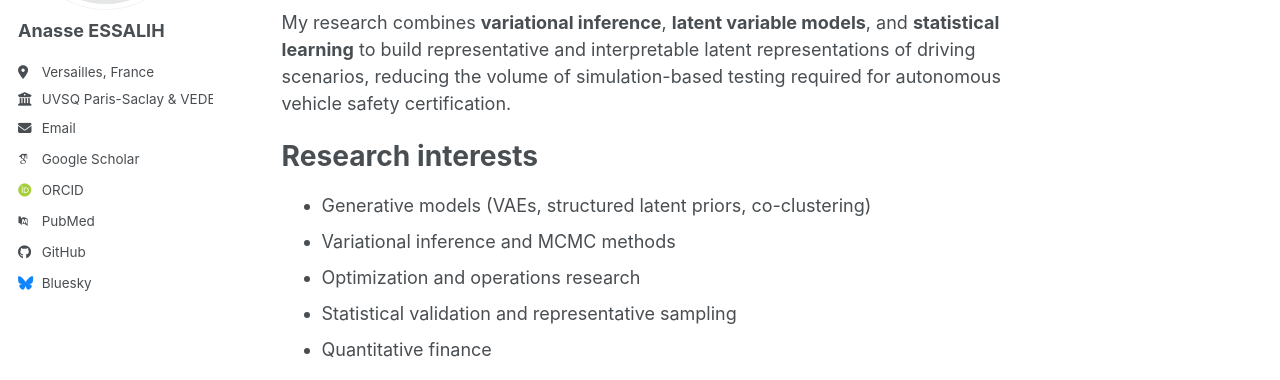
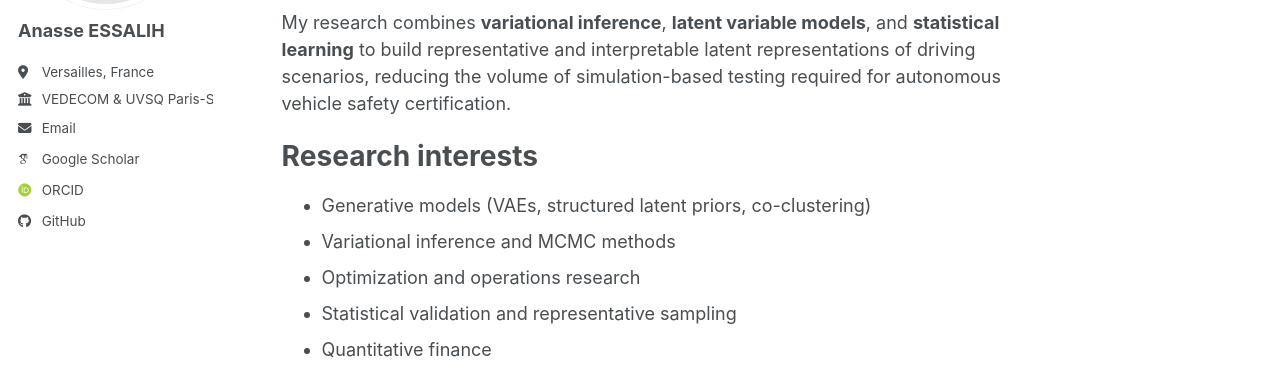
Before and after one commit to essalihanasse/essalihanasse.github.io, a Jekyll site: the page built from _pages/about.md, in a window 1280 px wide. Shown: the part 266-646 px from the top of the page. Built offline with Jekyll 4.4.1, drawn with Linux system fonts in a browser that asks for light colours; some web fonts are replaced; a script bundle is joined from its source files by our own code; library files that are not in the unit come from our copies; some of the changed lines change nothing that is shown.

Commit message:
Modify employer and update social media links
Updated employer and social media links in the configuration file.

```diff
--- a/_config.yml
+++ b/_config.yml
@@ -28,25 +28,26 @@
   pronouns         : # example: "she/her"
   bio              : ""
   location         : "Versailles, France"
-  employer         : "UVSQ Paris-Saclay & VEDECOM"
+  employer         : "VEDECOM & UVSQ Paris-Saclay"
   uri              : # URL
   email            : "anasse.essalih@vedecom.fr"
 
   # Academic websites
   academia         : # URL
   arxiv            : # URL - Update with the correct link to your profile
-  googlescholar    : "https://scholar.google.com/citations?user=PS_CX0AAAAAJ"
+  googlescholar    : "https://scholar.google.com/citations?user=3HCBhAcAAAAJ&hl=fr"
   inspire-hep      : # URL
   impactstory      : # URL
   orcid            : "https://orcid.org/0009-0003-8637-3333"
   semantic         : # URL
   ssrn             : # URL
-  pubmed           : "https://www.ncbi.nlm.nih.gov/pubmed/?term=john+snow"
+  pubmed           : # URL
   researchgate     : # URL
   scopus           : # URL
   zotero           : # URL
+  hal              : "https://hal.science/search/index/?q=%2A&authIdHal_s=essalih-anasse"
 
-
+  cvhal:             "https://cv.hal.science/essalih-anasse"
   # Repositories and software development
   bitbucket        : # Username - Update with your username on the site
   codepen          : # Username
@@ -57,7 +58,7 @@
 
   # Social media
   artstation       : # Username
-  bluesky          : "bsky.app" # Replace this with you Bluesky username
+  bluesky          : #"bsky.app" # Replace this with you Bluesky username
   facebook         : # Username
   flickr           : # Username
   foursquare       : # Username
```
